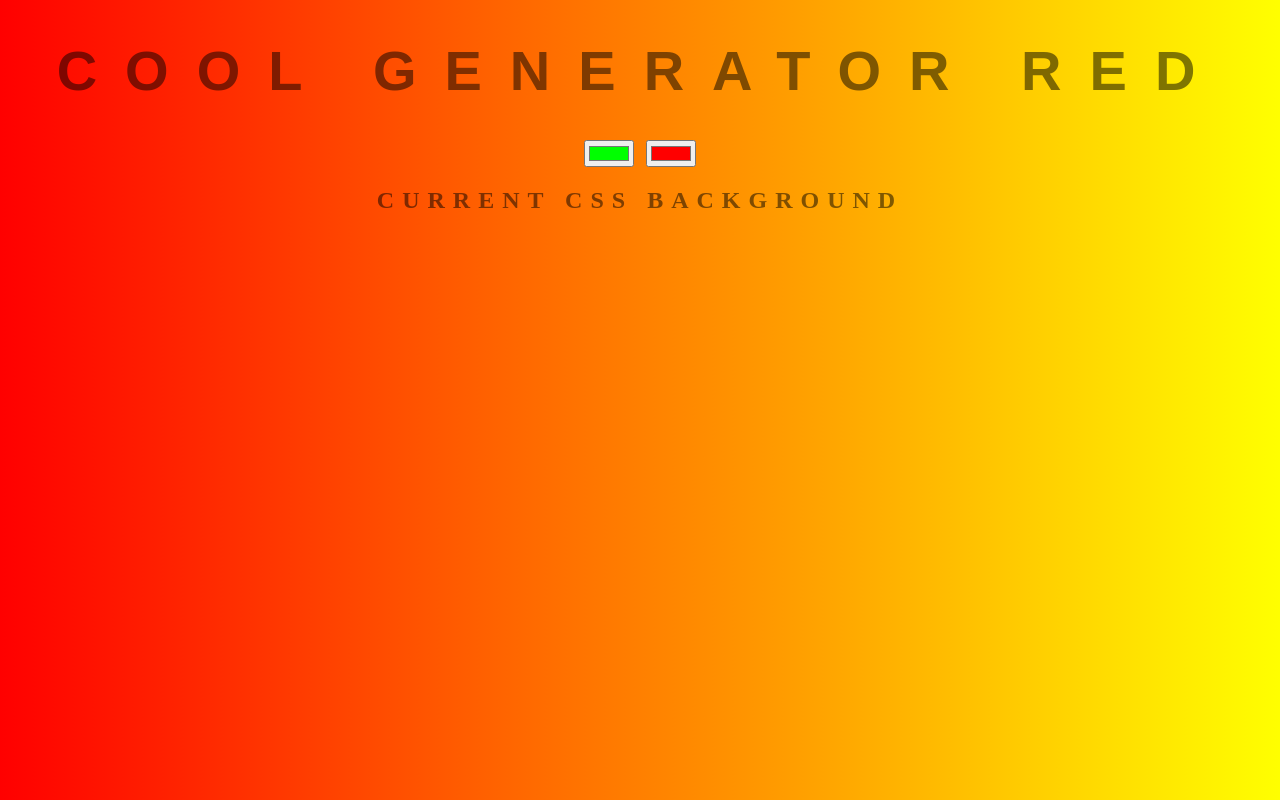
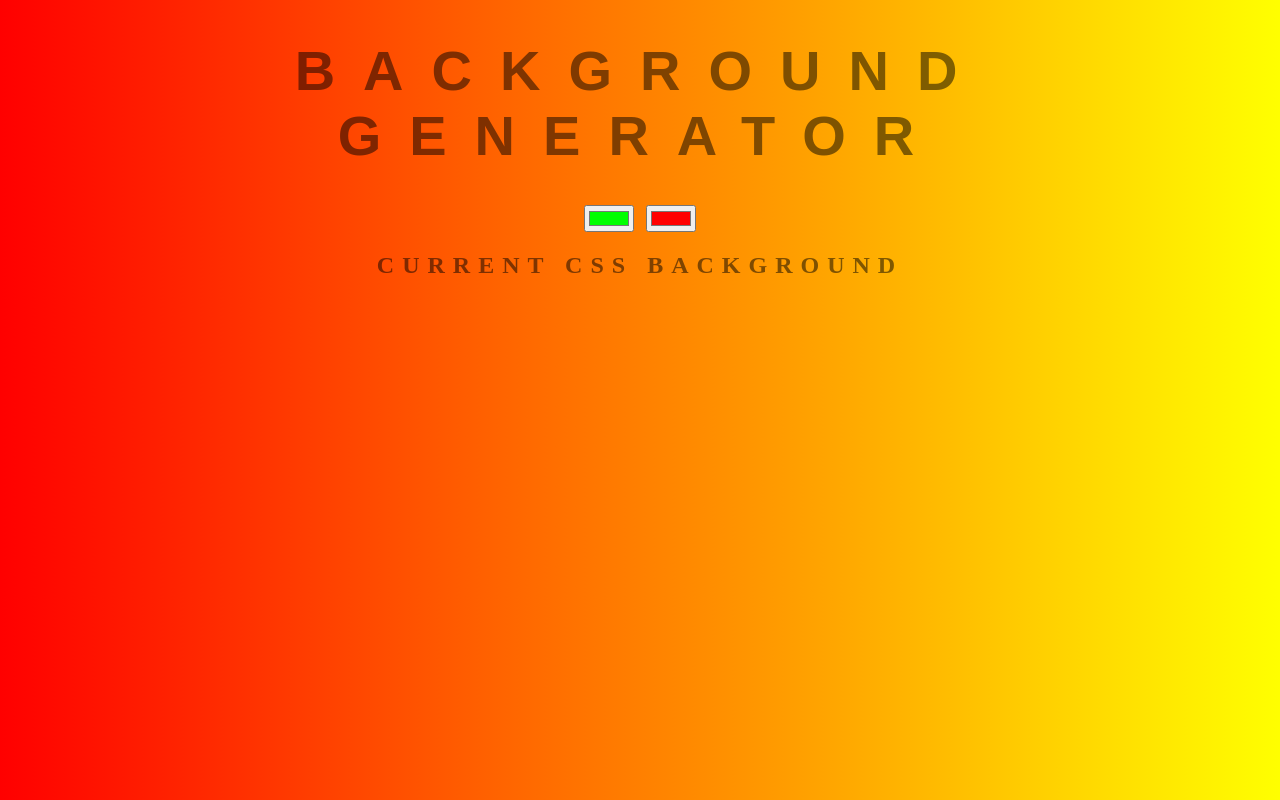
Before and after one commit to mkclark/background-generator-2, a plain HTML site: page index.html in a window 1280 px wide. Drawn offline with Linux system fonts and the light colour scheme.

Commit message:
reverting back to old title

```diff
--- a/index.html
+++ b/index.html
@@ -5,7 +5,7 @@
 	<link rel="stylesheet" type="text/css" href="style.css">
 </head>
 <body id="gradient">
-	<h1>COOL Generator RED</h1>
+	<h1>Background Generator</h1>
 	<input class="color" type="color" value="#00ff00">
 	<input class="color" type="color" value="#ff0000">
 	<h2>Current CSS Background</h2>
```
